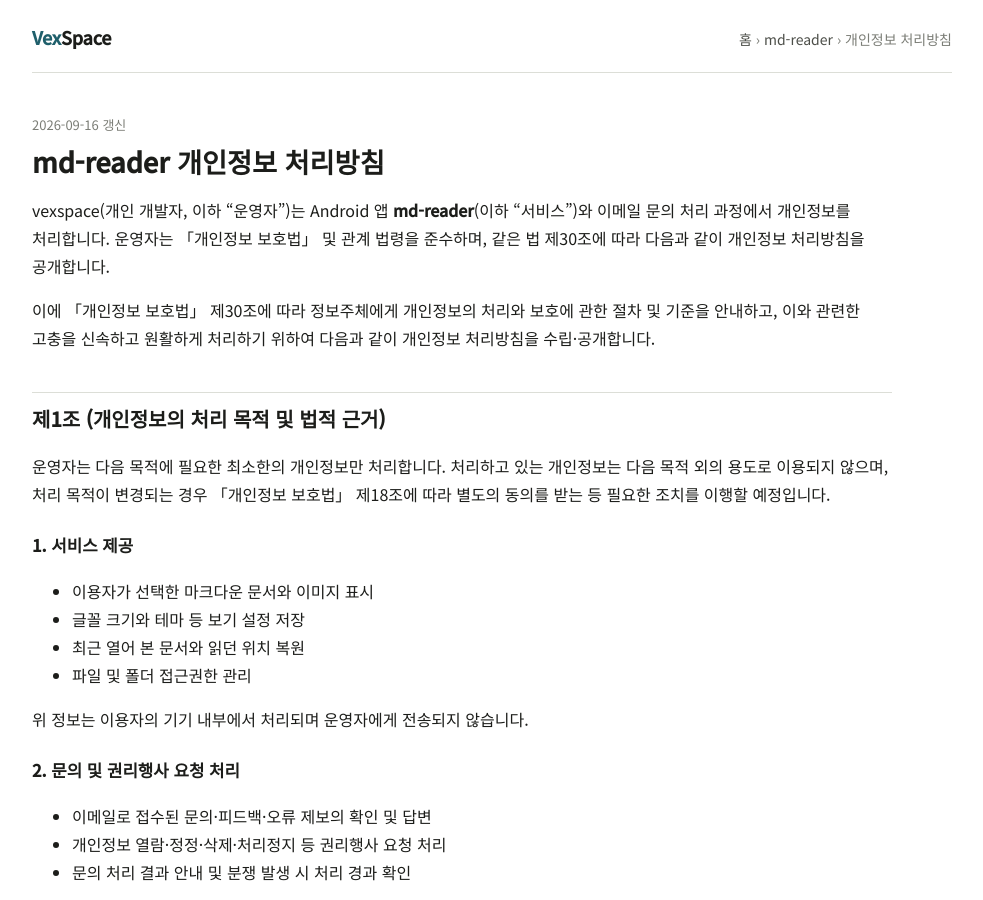
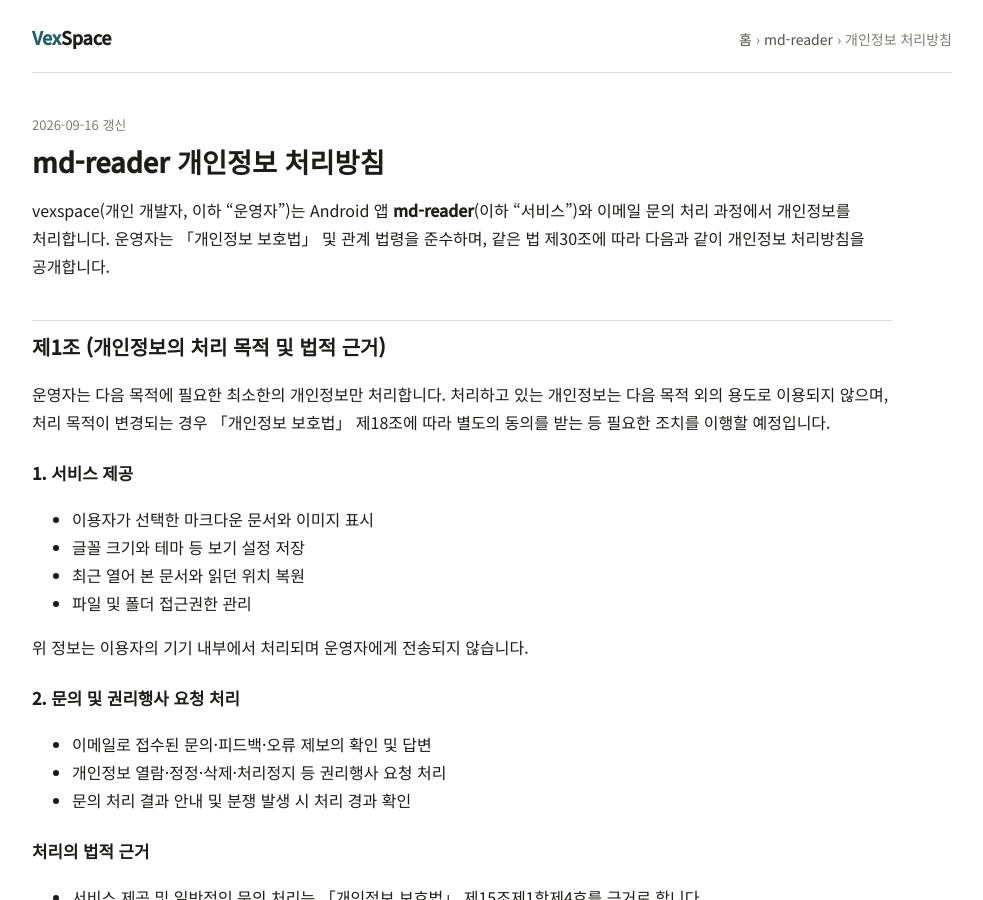
Before and after one commit to vexspace/vexspace.github.io, a Jekyll site: the page built from md-reader/privacy.md, in a window 1280 px wide and 900 px high. Shown: the whole window, without its empty margins (148-1131 px from the left). Built offline with Jekyll 4.4.1, drawn with Linux system fonts in a browser that asks for light colours; some web fonts are replaced.

Commit message:
sync(md-reader): 공개 문서 ← vexspace/md-reader@80deb4e3

```diff
--- a/md-reader/privacy.md
+++ b/md-reader/privacy.md
@@ -12,8 +12,6 @@ permalink: /md-reader/privacy.html
 
 vexspace(개인 개발자, 이하 "운영자")는 Android 앱 **md-reader**(이하 "서비스")와 이메일 문의 처리 과정에서 개인정보를 처리합니다.
 운영자는 「개인정보 보호법」 및 관계 법령을 준수하며, 같은 법 제30조에 따라 다음과 같이 개인정보 처리방침을 공개합니다.
-
-이에 「개인정보 보호법」 제30조에 따라 정보주체에게 개인정보의 처리와 보호에 관한 절차 및 기준을 안내하고, 이와 관련한 고충을 신속하고 원활하게 처리하기 위하여 다음과 같이 개인정보 처리방침을 수립·공개합니다.
 
 ## 제1조 (개인정보의 처리 목적 및 법적 근거)
 
```
